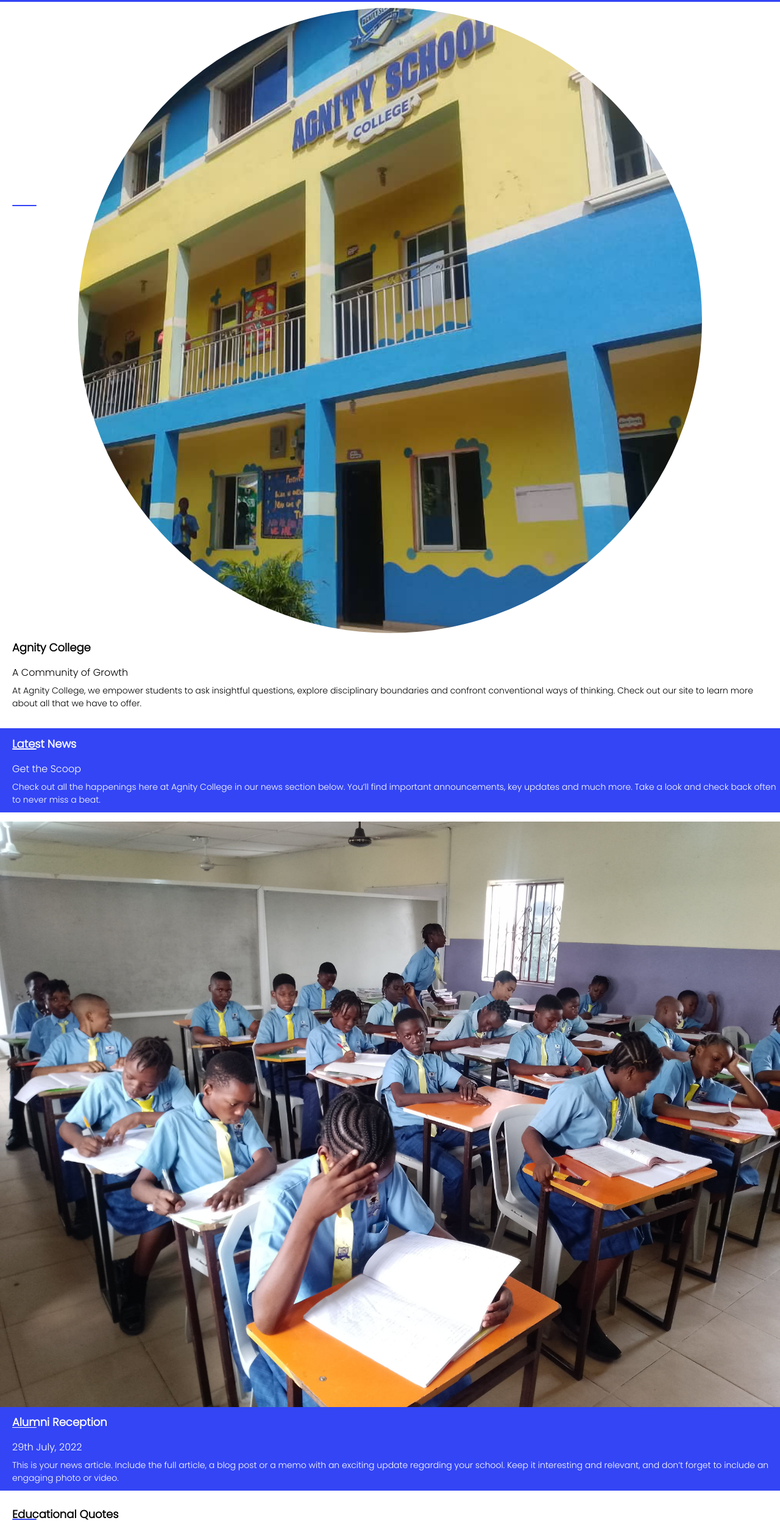
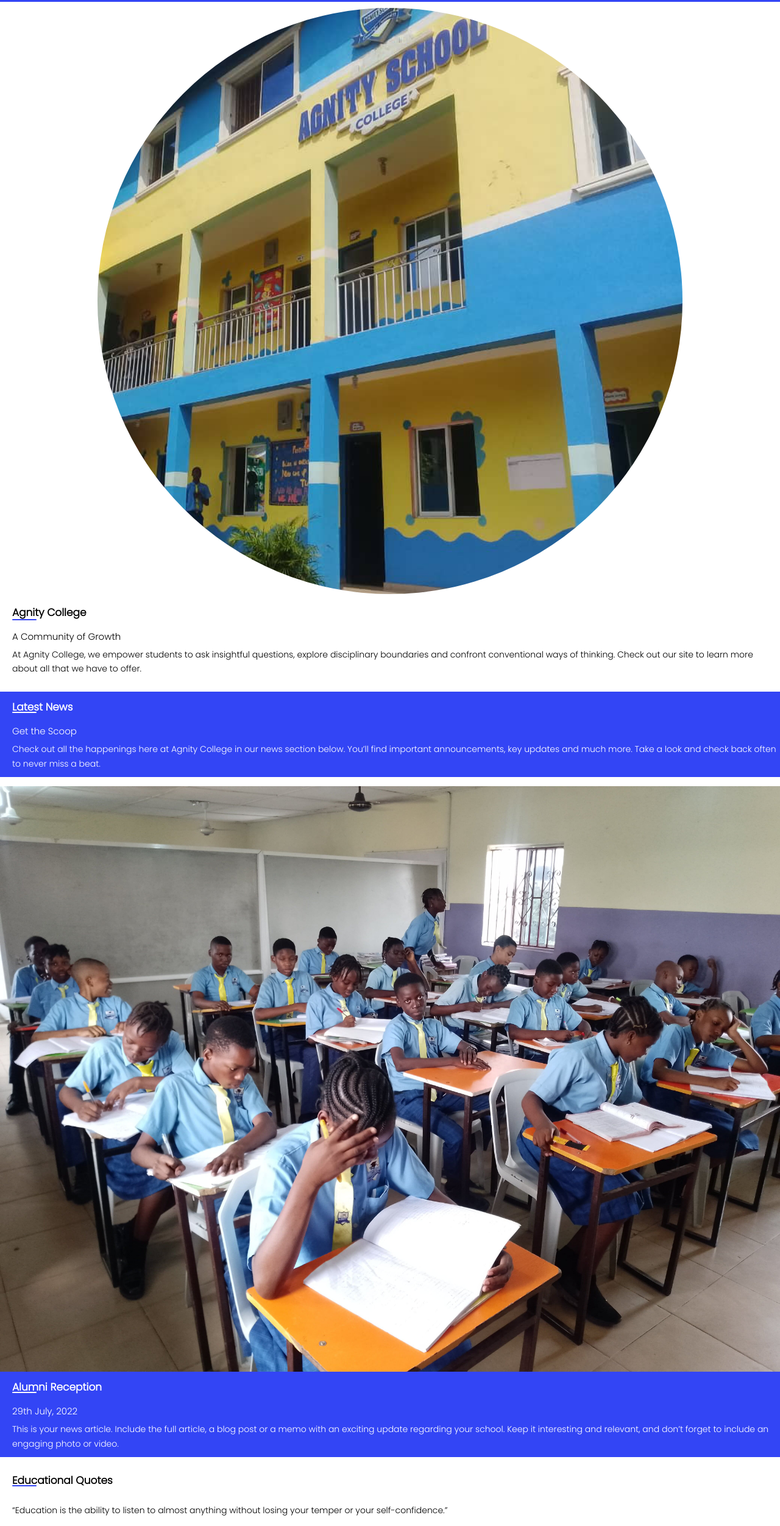
Before and after one commit to TemidayoOwoigbe/Agnity-College-, a plain HTML site: page index.html in a window 1280 px wide. Shown: the part 47-2549 px from the top of the page at 61% size. Drawn offline with nearby package versions, Linux system fonts and the light colour scheme.

Commit message:
style.css

```diff
--- a/style.css
+++ b/style.css
@@ -50,7 +50,7 @@ body {
 
 #menu #links {
     padding-left: 33px;
-    padding-top: 20px;
+    padding-top: 15px;
     display: flex;
     flex-direction: column;
     row-gap: 5px;
@@ -69,19 +69,22 @@ body {
     padding-top: 60px;
 }
 
-#welcome img {
-    width: 80%;
+#welcome .img {
+    display: flex;
+    justify-content: center;
+}
+
+#welcome .img img {
+    width: 75%;
     border-radius: 100%;
-    position: relative;
-    left: 10%;
 }
 
 #welcome .title {
     color: #000;
-    font-size: 18px;
+    font-size: 17px;
     font-weight: 600;
     padding-left: 20px;
-    padding-top: 10px;
+    padding-top: 15px;
 }
 
 #welcome .title:before {
@@ -91,13 +94,13 @@ body {
     width: 40px;
     background: #3343F5;
     border-radius: 100px;
-    position: absolute;
-    top: 383px;
+    position: relative;
+    top: 26px;
 }
 
 #welcome .motto {
     color: #000;
-    font-size: 16px;
+    font-size: 15px;
     font-weight: 500;
     padding-left: 20px;
     padding-top: 15px;
@@ -108,11 +111,12 @@ body {
     padding-top: 7px;
     font-size: 14px;
     font-weight: 500;
+    line-height: 1.7;
 }
 
 #news {
     background: #3345F5;
-    margin-top: 30px;
+    margin-top: 25px;
     padding-left: 20px;
     padding-top: 10px;
     padding-bottom: 10px;
@@ -120,7 +124,7 @@ body {
 
 #news .title {
     color: #FFF;
-    font-size: 18px;
+    font-size: 17px;
     font-weight: 600;
 }
 
@@ -137,7 +141,7 @@ body {
 
 #news .sub-title {
     color: #FFF;
-    font-size: 16px;
+    font-size: 15px;
     font-weight: 500;
     padding-top: 15px;
 }
@@ -147,6 +151,7 @@ body {
     font-size: 14px;
     font-weight: 500;
     padding-top: 7px;
+    line-height: 1.7;
 }
 
 #alumni {
@@ -166,7 +171,7 @@ body {
 
 #alumni .info .title {
     color: #FFF;
-    font-size: 18px;
+    font-size: 17px;
     font-weight: 600;
 }
 
@@ -183,7 +188,7 @@ body {
 
 #alumni .info .sub-title {
     color: #FFF;
-    font-size: 16px;
+    font-size: 15px;
     font-weight: 500;
     padding-top: 15px;
 }
@@ -193,6 +198,7 @@ body {
     font-size: 14px;
     font-weight: 500;
     padding-top: 7px;
+    line-height: 1.7;
 }
 
 #educational {
@@ -204,7 +210,7 @@ body {
 
 #educational .title {
     color: #000;
-    font-size: 18px;
+    font-size: 17px;
     font-weight: 600;
 }
 
@@ -223,23 +229,25 @@ body {
     color: #000;
     font-size: 14px;
     font-weight: 500;
-    padding-top: 15px;
+    padding-top: 25px;
+    line-height: 1.7
 }
 
 #educational .author {
     color: #000;
-    font-size: 16px;
+    font-size: 15px;
     font-weight: 500;
     padding-top: 10px;
 }
 
 #contact .info {
     padding-left: 20px;
+    padding-top: 20px;
 }
 
 #contact .title {
     color: #000;
-    font-size: 18px;
+    font-size: 17px;
     font-weight: 600;
 }
 
@@ -256,9 +264,10 @@ body {
 
 #contact .s-title {
     color: #000;
-    font-size: 16px;
+    font-size: 14px;
     font-weight: 500;
     padding-top: 4px;
+    line-height: 1.7;
 }
 
 #contact form {
@@ -364,11 +373,12 @@ footer .contact .address {
 
 footer .contact .address span {
     padding-right: 10px;
+    padding-top: 10px;
 }
 
 
 footer .title h1 {
-    font-size: 18px;
+    font-size: 17px;
     color: #3345F5;
     font-weight: 600px;
     padding-bottom: 15px;
@@ -377,9 +387,13 @@ footer .title h1 {
 footer .contact .email {
     display: flex;
     position: relative;
-    font-size: 15px;
+    font-size: 14px;
     padding-top: 15px;
     color: #3345F5;
+}
+
+footer .contact .email span{
+    padding-top: 5px;
 }
 
 footer .contact .email span {
@@ -390,7 +404,7 @@ footer .contact .phone .div1,
 footer .contact .phone .div2{
     display: flex;
     position: relative;
-    font-size: 15px;
+    font-size: 14px;
     padding-top: 15px;
     color: #3345F5;
 }
@@ -398,10 +412,11 @@ footer .contact .phone .div2{
 footer .contact .phone .div1 span,
 footer .contact .phone .div2 span{
     padding-right: 10px;
+    padding-top: 7px;
 }
 
 footer .message a .fa.fa-facebook-square {
-    margin-top: 15px;
+    margin-top: 14px;
     color: #3345F5;
     background: #fff;
     font-size: 27px;
@@ -425,7 +440,12 @@ footer .message a .fa-brands.fa-square-whatsapp {
 }
 
 footer p {
-    font-size: 15px;
+    font-size: 14px;
     color: #3345F5;
     padding-top: 5px;
 }
+
+footer p span {
+    font-size: 18px;
+    padding-top: 5px;
+}
```
